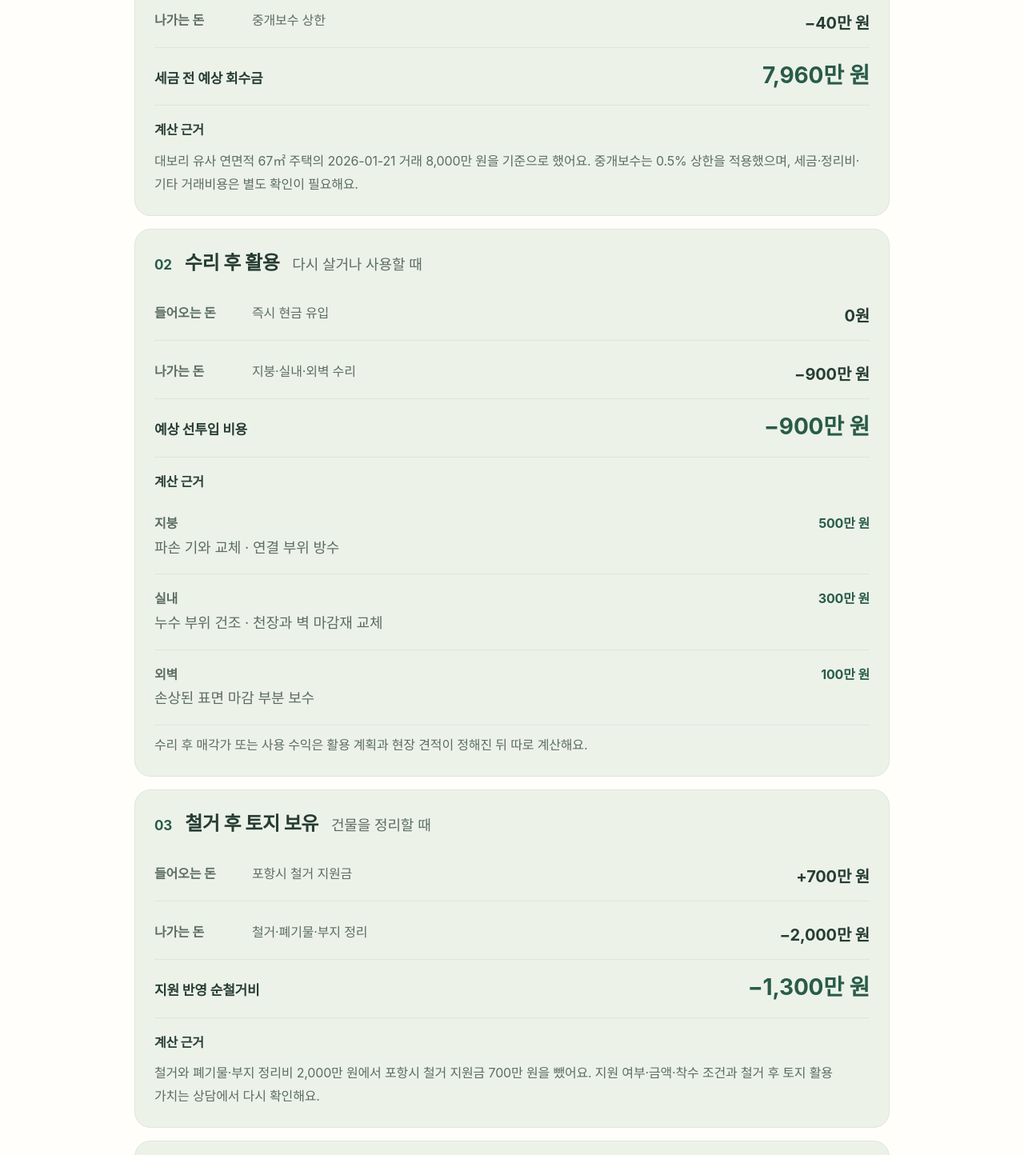
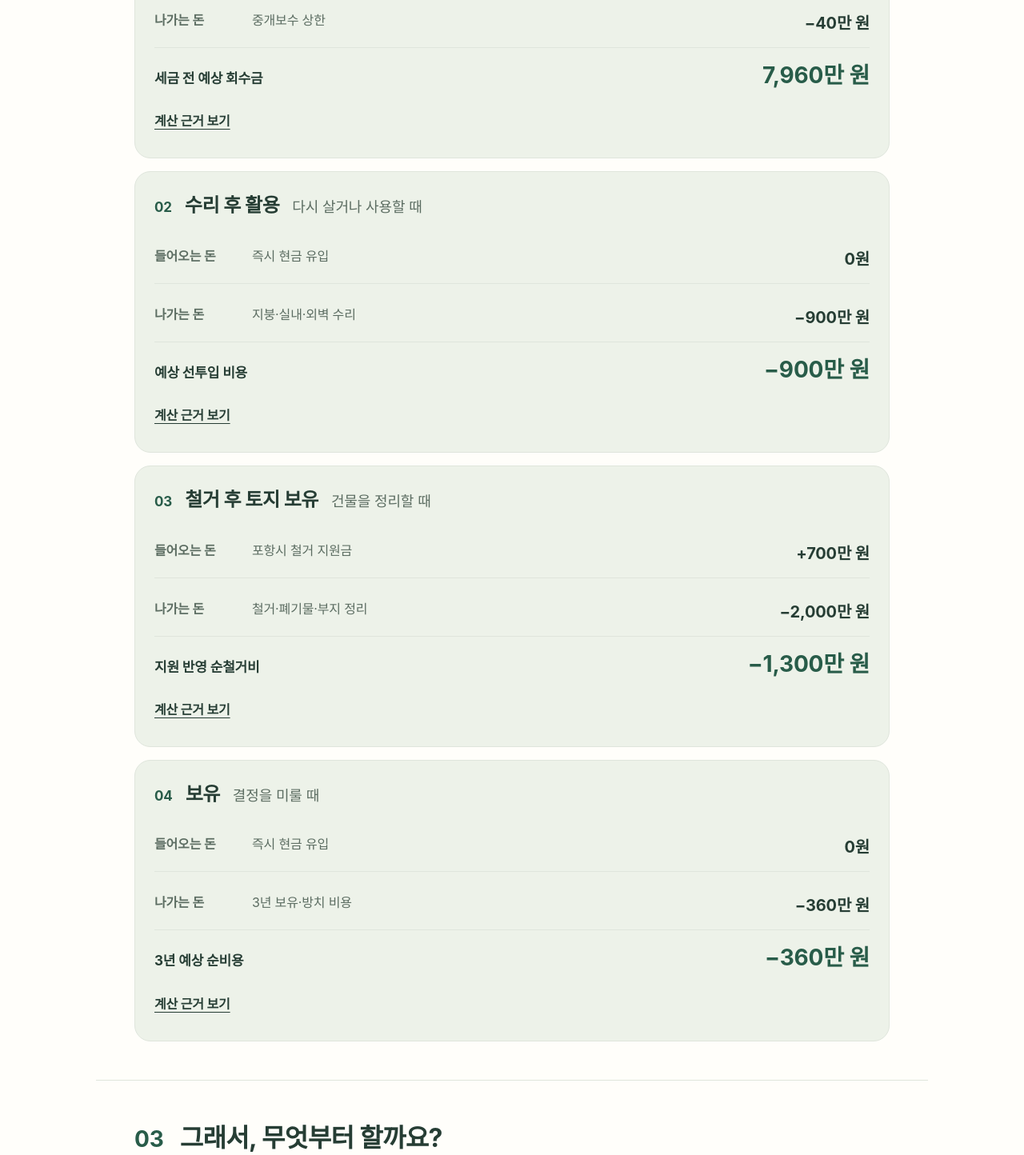
Before and after one commit to heexohee/Binzip, a Next.js app: page /example-report in a window 1280 px wide. Shown: the part 1180-2624 px from the top of the page at 80% size. Built offline with nearby package versions, Linux system fonts and the light colour scheme; a web font is replaced by a local one.

Commit message:
refactor: collapse action calculation basis

```diff
--- a/app/example-report/decision-example-report.tsx
+++ b/app/example-report/decision-example-report.tsx
@@ -39,7 +39,7 @@ export function DecisionExampleReport() {
             <div><dt>나가는 돈</dt><dd><span>중개보수 상한</span><strong>−{saleCommission}만 원</strong></dd></div>
           </dl>
           <div className={styles.optionResult}><span>세금 전 예상 회수금</span><strong>{(referenceDeal.priceManwon - saleCommission).toLocaleString()}만 원</strong></div>
-          <div className={styles.optionBasis}><span>계산 근거</span><p>대보리 유사 연면적 {referenceDeal.floorArea}㎡ 주택의 {referenceDeal.date} 거래 {referenceDeal.priceManwon.toLocaleString()}만 원을 기준으로 했어요. 중개보수는 0.5% 상한을 적용했으며, 세금·정리비·기타 거래비용은 별도 확인이 필요해요.</p></div>
+          <details className={styles.optionBasis}><summary>계산 근거 보기</summary><p>대보리 유사 연면적 {referenceDeal.floorArea}㎡ 주택의 {referenceDeal.date} 거래 {referenceDeal.priceManwon.toLocaleString()}만 원을 기준으로 했어요. 중개보수는 0.5% 상한을 적용했으며, 세금·정리비·기타 거래비용은 별도 확인이 필요해요.</p></details>
         </article>
 
         <article className={styles.choiceCard}>
@@ -49,7 +49,7 @@ export function DecisionExampleReport() {
             <div><dt>나가는 돈</dt><dd><span>지붕·실내·외벽 수리</span><strong>−{repairTotal.toLocaleString()}만 원</strong></dd></div>
           </dl>
           <div className={styles.optionResult}><span>예상 선투입 비용</span><strong>−{repairTotal.toLocaleString()}만 원</strong></div>
-          <div className={styles.optionBasis}><span>계산 근거</span><dl className={styles.repairCosts}>{repairItems.map(item => <div key={item.area}><dt><strong>{item.area}</strong><span>{item.work}</span></dt><dd>{item.amount.toLocaleString()}만 원</dd></div>)}</dl><p>수리 후 매각가 또는 사용 수익은 활용 계획과 현장 견적이 정해진 뒤 따로 계산해요.</p></div>
+          <details className={styles.optionBasis}><summary>계산 근거 보기</summary><dl className={styles.repairCosts}>{repairItems.map(item => <div key={item.area}><dt><strong>{item.area}</strong><span>{item.work}</span></dt><dd>{item.amount.toLocaleString()}만 원</dd></div>)}</dl><p>수리 후 매각가 또는 사용 수익은 활용 계획과 현장 견적이 정해진 뒤 따로 계산해요.</p></details>
         </article>
 
         <article className={styles.choiceCard}>
@@ -59,7 +59,7 @@ export function DecisionExampleReport() {
             <div><dt>나가는 돈</dt><dd><span>철거·폐기물·부지 정리</span><strong>−{demolitionCost.toLocaleString()}만 원</strong></dd></div>
           </dl>
           <div className={styles.optionResult}><span>지원 반영 순철거비</span><strong>−{(demolitionCost - demolitionSupport).toLocaleString()}만 원</strong></div>
-          <div className={styles.optionBasis}><span>계산 근거</span><p>철거와 폐기물·부지 정리비 {demolitionCost.toLocaleString()}만 원에서 포항시 철거 지원금 {demolitionSupport.toLocaleString()}만 원을 뺐어요. 지원 여부·금액·착수 조건과 철거 후 토지 활용 가치는 상담에서 다시 확인해요.</p></div>
+          <details className={styles.optionBasis}><summary>계산 근거 보기</summary><p>철거와 폐기물·부지 정리비 {demolitionCost.toLocaleString()}만 원에서 포항시 철거 지원금 {demolitionSupport.toLocaleString()}만 원을 뺐어요. 지원 여부·금액·착수 조건과 철거 후 토지 활용 가치는 상담에서 다시 확인해요.</p></details>
         </article>
 
         <article className={styles.choiceCard}>
@@ -69,7 +69,7 @@ export function DecisionExampleReport() {
             <div><dt>나가는 돈</dt><dd><span>3년 보유·방치 비용</span><strong>−{holdCost.toLocaleString()}만 원</strong></dd></div>
           </dl>
           <div className={styles.optionResult}><span>3년 예상 순비용</span><strong>−{holdCost.toLocaleString()}만 원</strong></div>
-          <div className={styles.optionBasis}><span>계산 근거</span><p>세금·기본 점검·잡초와 배수 관리, 방치로 인한 정리 비용을 합쳐 월 평균 10만 원, 3년 기준으로 계산했어요. 실제 비용은 관리 빈도와 현장 상태에 따라 달라져요.</p></div>
+          <details className={styles.optionBasis}><summary>계산 근거 보기</summary><p>세금·기본 점검·잡초와 배수 관리, 방치로 인한 정리 비용을 합쳐 월 평균 10만 원, 3년 기준으로 계산했어요. 실제 비용은 관리 빈도와 현장 상태에 따라 달라져요.</p></details>
         </article>
       </div>
     </section>
--- a/app/example-report/decision-example.module.css
+++ b/app/example-report/decision-example.module.css
@@ -60,8 +60,8 @@
 .optionResult { display:flex; justify-content:space-between; gap:16px; align-items:baseline; margin-top:16px; }
 .optionResult span { font-size:17px; font-weight:700; }
 .optionResult strong { color:var(--brand-primary); font-size:28px; line-height:1.3; text-align:right; }
-.optionBasis { margin-top:18px; padding-top:16px; border-top:1px solid var(--border-subtle); font-size:16px; color:var(--text-secondary); }
-.optionBasis > span { display:block; color:var(--text-primary); font-weight:700; margin-bottom:6px; }
+.optionBasis { margin-top:16px; font-size:16px; color:var(--text-secondary); }
+.optionBasis summary { min-height:44px; display:flex; align-items:center; cursor:pointer; color:var(--text-primary); font-weight:700; text-decoration:underline; text-underline-offset:4px; }
 .optionBasis p { margin-top:10px!important; }
 .optionBasis .repairCosts { margin:8px 0 0!important; }
 .recommendation { padding:28px; border-radius:20px; background:var(--brand-primary); color:#fff; }
```
